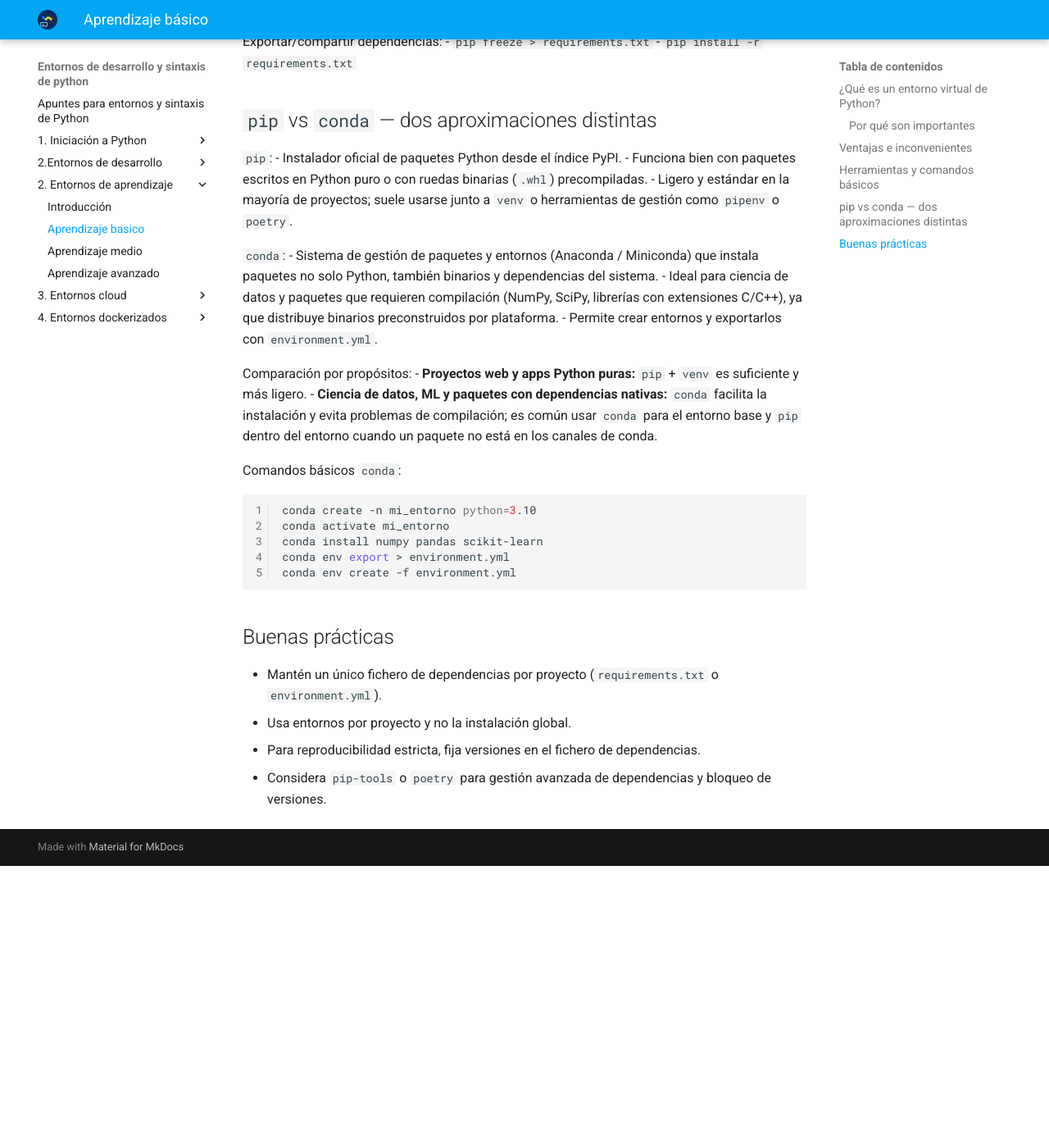
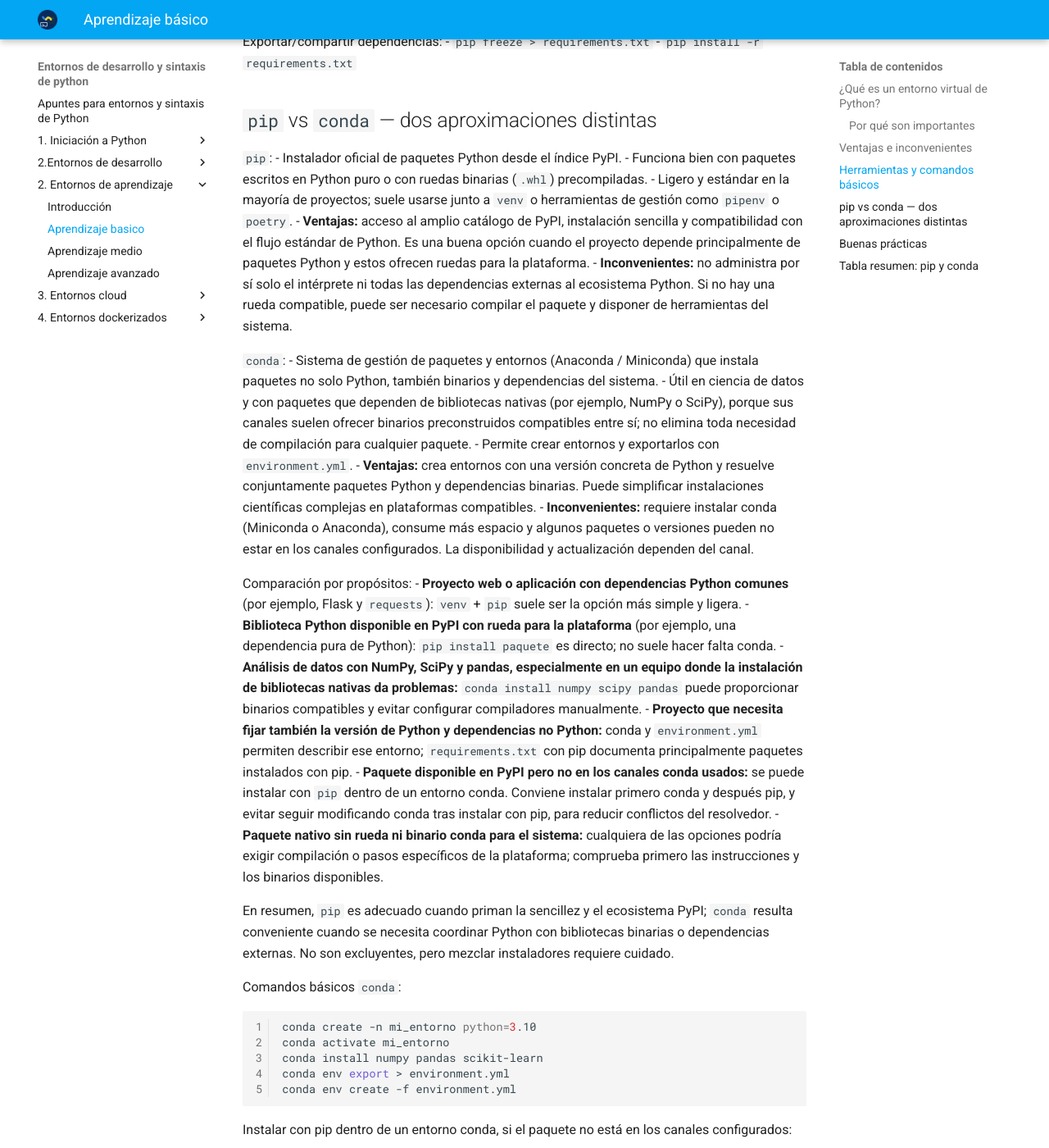
Before and after one commit to sever8a/esp, an MkDocs documentation site: the page built from docs/aprendizaje/basico.md, in a window 1280 px wide and 1400 px high, scrolled down 1235 px. Shown: the whole window at 82% size. Built offline with MkDocs 1.6.1 and Material for MkDocs 9.7.7, drawn with Linux system fonts in a browser that asks for light colours; nearby versions of some CDN libraries; library files that are not in the unit come from our copies; before the commit the page ends 2291 px from its top, so only the background shows below that; some of the changed text lies outside the part shown.

Commit message:
Actualizo conda pip

````diff
--- a/docs/aprendizaje/basico.md
+++ b/docs/aprendizaje/basico.md
@@ -62,15 +62,25 @@
 - Instalador oficial de paquetes Python desde el índice PyPI.
 - Funciona bien con paquetes escritos en Python puro o con ruedas binarias (`.whl`) precompiladas.
 - Ligero y estándar en la mayoría de proyectos; suele usarse junto a `venv` o herramientas de gestión como `pipenv` o `poetry`.
+- **Ventajas:** acceso al amplio catálogo de PyPI, instalación sencilla y compatibilidad con el flujo estándar de Python. Es una buena opción cuando el proyecto depende principalmente de paquetes Python y estos ofrecen ruedas para la plataforma.
+- **Inconvenientes:** no administra por sí solo el intérprete ni todas las dependencias externas al ecosistema Python. Si no hay una rueda compatible, puede ser necesario compilar el paquete y disponer de herramientas del sistema.
 
 `conda`:
 - Sistema de gestión de paquetes y entornos (Anaconda / Miniconda) que instala paquetes no solo Python, también binarios y dependencias del sistema.
-- Ideal para ciencia de datos y paquetes que requieren compilación (NumPy, SciPy, librerías con extensiones C/C++), ya que distribuye binarios preconstruidos por plataforma.
+- Útil en ciencia de datos y con paquetes que dependen de bibliotecas nativas (por ejemplo, NumPy o SciPy), porque sus canales suelen ofrecer binarios preconstruidos compatibles entre sí; no elimina toda necesidad de compilación para cualquier paquete.
 - Permite crear entornos y exportarlos con `environment.yml`.
+- **Ventajas:** crea entornos con una versión concreta de Python y resuelve conjuntamente paquetes Python y dependencias binarias. Puede simplificar instalaciones científicas complejas en plataformas compatibles.
+- **Inconvenientes:** requiere instalar conda (Miniconda o Anaconda), consume más espacio y algunos paquetes o versiones pueden no estar en los canales configurados. La disponibilidad y actualización dependen del canal.
 
 Comparación por propósitos:
-- **Proyectos web y apps Python puras:** `pip` + `venv` es suficiente y más ligero.
-- **Ciencia de datos, ML y paquetes con dependencias nativas:** `conda` facilita la instalación y evita problemas de compilación; es común usar `conda` para el entorno base y `pip` dentro del entorno cuando un paquete no está en los canales de conda.
+- **Proyecto web o aplicación con dependencias Python comunes** (por ejemplo, Flask y `requests`): `venv` + `pip` suele ser la opción más simple y ligera.
+- **Biblioteca Python disponible en PyPI con rueda para la plataforma** (por ejemplo, una dependencia pura de Python): `pip install paquete` es directo; no suele hacer falta conda.
+- **Análisis de datos con NumPy, SciPy y pandas, especialmente en un equipo donde la instalación de bibliotecas nativas da problemas:** `conda install numpy scipy pandas` puede proporcionar binarios compatibles y evitar configurar compiladores manualmente.
+- **Proyecto que necesita fijar también la versión de Python y dependencias no Python:** conda y `environment.yml` permiten describir ese entorno; `requirements.txt` con pip documenta principalmente paquetes instalados con pip.
+- **Paquete disponible en PyPI pero no en los canales conda usados:** se puede instalar con `pip` dentro de un entorno conda. Conviene instalar primero conda y después pip, y evitar seguir modificando conda tras instalar con pip, para reducir conflictos del resolvedor.
+- **Paquete nativo sin rueda ni binario conda para el sistema:** cualquiera de las opciones podría exigir compilación o pasos específicos de la plataforma; comprueba primero las instrucciones y los binarios disponibles.
+
+En resumen, `pip` es adecuado cuando priman la sencillez y el ecosistema PyPI; `conda` resulta conveniente cuando se necesita coordinar Python con bibliotecas binarias o dependencias externas. No son excluyentes, pero mezclar instaladores requiere cuidado.
 
 Comandos básicos `conda`:
 
@@ -82,8 +92,29 @@
 conda env create -f environment.yml
 ```
 
+Instalar con pip dentro de un entorno conda, si el paquete no está en los canales configurados:
+
+```bash
+conda activate mi_entorno
+python -m pip install nombre-del-paquete
+```
+
 ## Buenas prácticas
 - Mantén un único fichero de dependencias por proyecto (`requirements.txt` o `environment.yml`).
 - Usa entornos por proyecto y no la instalación global.
 - Para reproducibilidad estricta, fija versiones en el fichero de dependencias.
 - Considera `pip-tools` o `poetry` para gestión avanzada de dependencias y bloqueo de versiones.
+
+## Tabla resumen: `pip` y `conda`
+
+| Característica o contexto | `pip` (normalmente con `venv`) | `conda` |
+|---|---|---|
+| Qué instala | Paquetes Python desde PyPI, incluidos paquetes puros y ruedas binarias disponibles. | Paquetes Python y binarios, además de algunas dependencias externas al ecosistema Python. |
+| Gestión del entorno | `venv` crea y aísla el entorno; pip instala sus paquetes. | Crea y administra entornos, incluida la versión de Python. |
+| Catálogo | Amplia disponibilidad de paquetes Python en PyPI. | Disponibilidad según los canales configurados; no todos los paquetes de PyPI están allí. |
+| Dependencias nativas | Puede requerir ruedas compatibles o compilación y herramientas del sistema. | A menudo ofrece binarios coordinados, lo que puede simplificar dependencias nativas. |
+| Ventajas principales | Ligero, estándar y sencillo para proyectos Python convencionales. | Resuelve conjuntamente versiones y dependencias binarias; práctico para ciencia de datos. |
+| Inconvenientes principales | No administra por sí solo el intérprete ni todas las bibliotecas del sistema; una instalación puede requerir compilación. | Requiere instalar conda, puede usar más espacio y depende de los paquetes y versiones disponibles en los canales. |
+| Ejemplo de uso recomendado | Aplicación web con Flask y `requests`: `python -m venv .venv` y `python -m pip install flask requests`. | Análisis científico con NumPy y SciPy: `conda create -n datos python=3.10 numpy scipy`. |
+| Reproducibilidad | `requirements.txt` (para reproducir estrictamente, fija versiones). | `environment.yml` puede describir paquetes, canales y versión de Python. |
+| Combinación | No aplica como instalador de entorno; se usa dentro de `venv`. | Se puede usar pip dentro del entorno si falta un paquete en los canales; instala primero con conda y evita mezclar cambios sin necesidad. |
````
